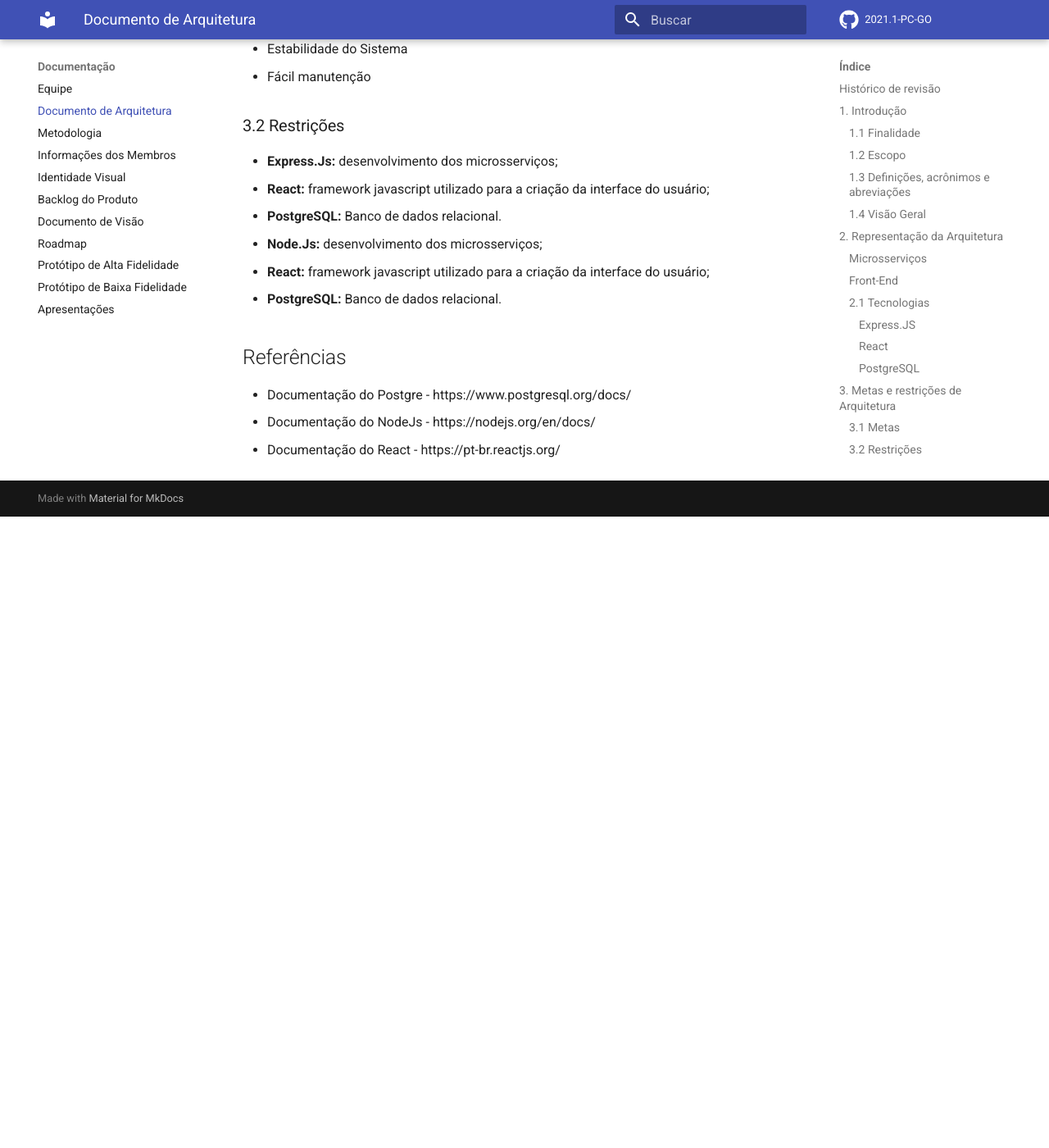
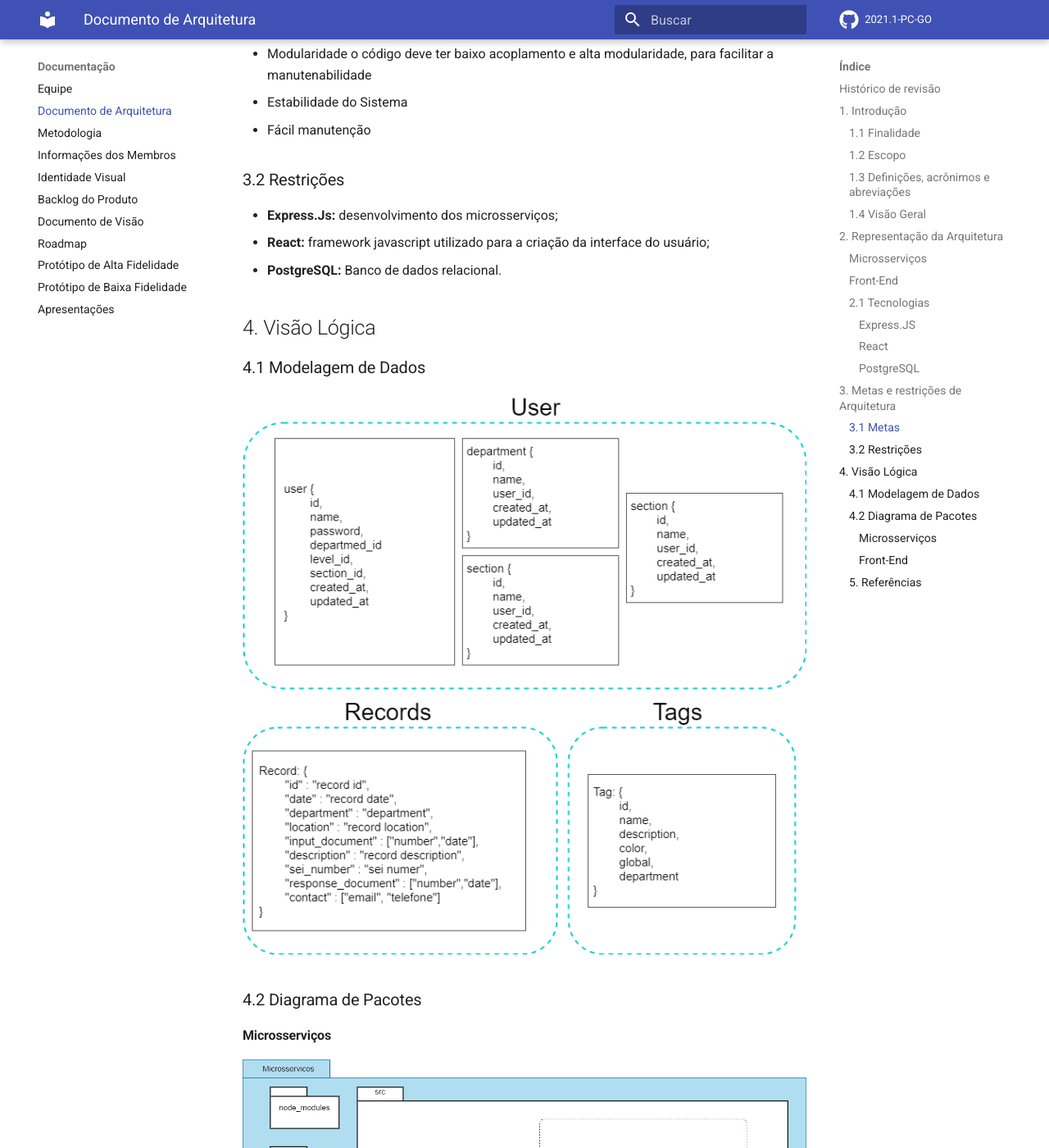
Before and after one commit to fga-eps-mds/2021.1-Oraculo, an MkDocs documentation site: the page built from docs/documento-de-arquitetura.md, in a window 1280 px wide and 1400 px high, scrolled down 3672 px. Shown: the whole window at 82% size. Built offline with MkDocs 1.6.1 and Material for MkDocs 9.7.7, drawn with Linux system fonts in a browser that asks for light colours; comment, search, counter and statistics services are not loaded; before the commit the page ends 4302 px from its top, so only the background shows below that; some of the changed text lies outside the part shown.

Commit message:
#6 update architecture document

```diff
--- a/docs/documento-de-arquitetura.md
+++ b/docs/documento-de-arquitetura.md
@@ -7,6 +7,7 @@
 | 10/08/2021 | 0.1    | Abertura do documento de Arquitetura                         | Érico Maximiano Bandeira |
 | 07/09/2021 | 0.2    | Adição da introdução e Representação da arquitetura          | Max Henrique Barbosa     |
 | 11/09/2021 | 0.3    | Adição de imagem e alteração na Representação da arquitetura | Max Henrique Barbosa     |
+| 23/09/2021 | 0.4    | Adição da Visão Lógica                                       | Max Henrique Barbosa     |
 
 ## 1. Introdução
 
@@ -95,39 +96,23 @@ O PostgreSQL tem o papel de gerenciar os dados desses bancos de maneira organiza
  - **React:** framework javascript utilizado para a criação da interface do usuário;
  - **PostgreSQL:** Banco de dados relacional.
 
-- **Node.Js:** desenvolvimento dos microsserviços;
-- **React:** framework javascript utilizado para a criação da interface do usuário;
-- **PostgreSQL:** Banco de dados relacional.
+## 4. Visão Lógica
 
-<!-- ### 3.3 Requisitos não funcionais
+### 4.1 Modelagem de Dados
 
-## 4. Visão dos Casos de Uso
+![Diagrama de pacotes microsserviços](./imgs/architecture/visao-logica.drawio.png)
 
-### 4.1 Diagrama de Casos de Uso
+### 4.2 Diagrama de Pacotes
 
-### 4.2 Atores de Casos de Uso
+#### Microsserviços
 
-| Ator | Descrição |
-| ---- | --------- |
-| -    | -         |
+![Diagrama de pacotes microsserviços](./imgs/architecture/pacote-microsservicos.drawio.png)
 
-### 4.3 Descrições de Casos de Uso
+#### Front-End
 
-| Épico | Caso de uso | Descrição |
-| ----- | ----------- | --------- |
-| E1    | -           | -         |
-| E2    | -           | -         |
-| E3    | -           | -         |
+![Diagrama de pacotes frontend](./imgs/architecture/pacote-frontend.drawio.png)
 
-## 5. Visão Lógica
-
-### 5.1 Diagrama de Pacotes
-
-## 6. Tamanho e desempenho
-
-## 7. Qualidade -->
-
-## Referências
+### 5. Referências
 
 - Documentação do Postgre - https://www.postgresql.org/docs/
 - Documentação do NodeJs - https://nodejs.org/en/docs/
```
Also changed, not shown: docs/imgs/architecture/diagrama-de-relacoes.png, docs/imgs/architecture/pacote-frontend.drawio.png (added), docs/imgs/architecture/pacote-microsservicos.drawio.png (added), docs/imgs/architecture/visao-logica.drawio.png (added).
